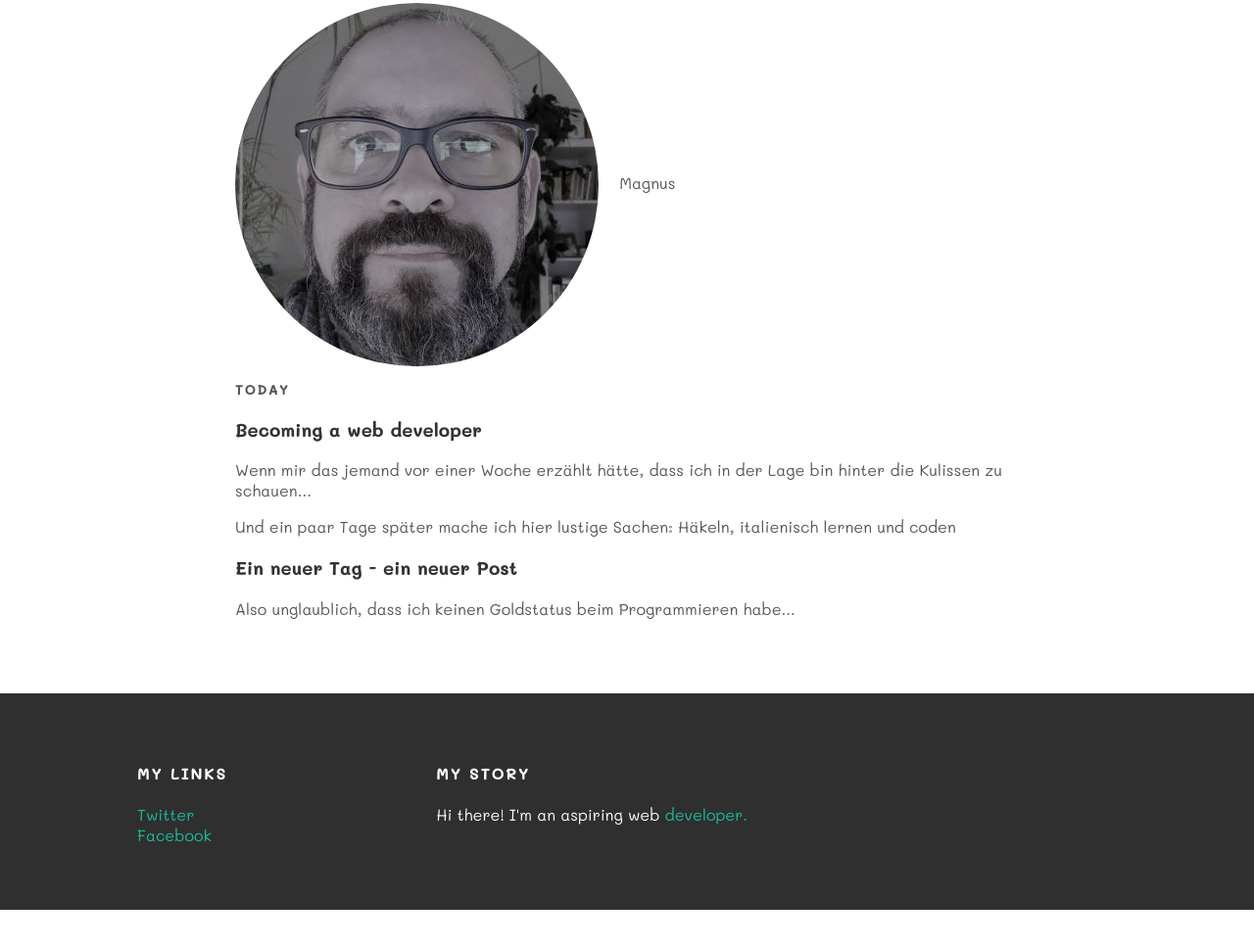
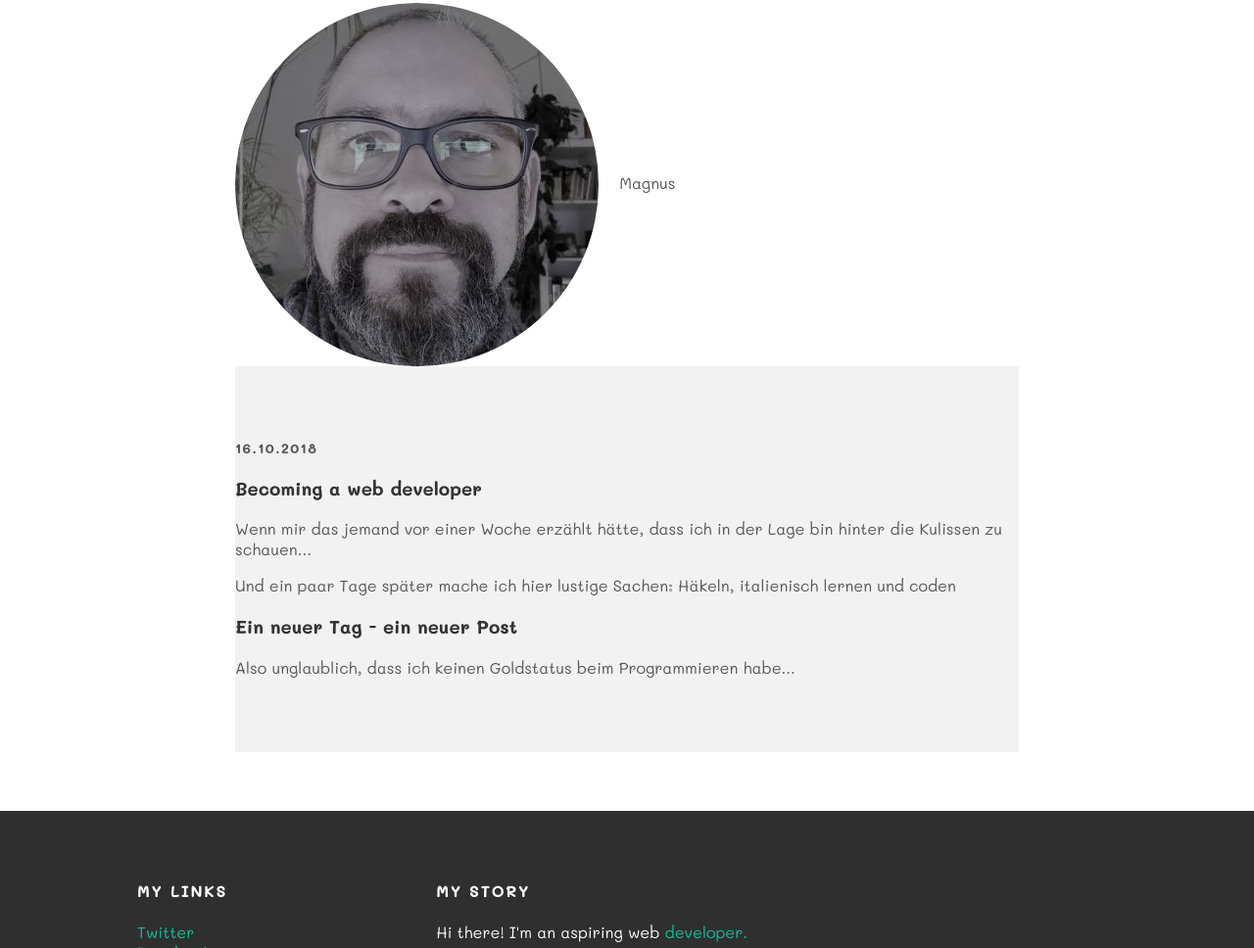
Before and after one commit to MagHec/maghec.github.io, a plain HTML site: page index.html in a window 1280 px wide. Shown: the part 207-1175 px from the top of the page at 98% size. Before the commit the page ends 1136 px from the top, so only its background shows below. Drawn offline with Linux system fonts and the light colour scheme.

Commit message:
Update index.html

```diff
--- a/index.html
+++ b/index.html
@@ -23,7 +23,9 @@
         <img src="me2.jpg">
         <span>Magnus</span>
       </div>
-      <p class="post-date">Today</p>
+    <div class="post-container">
+      <div class="post">
+        <p class="post-date">16.10.2018</p>
       <h3 class="post-title">Becoming a web developer</h3>
       <div class="=post-content">
       <p>
```
